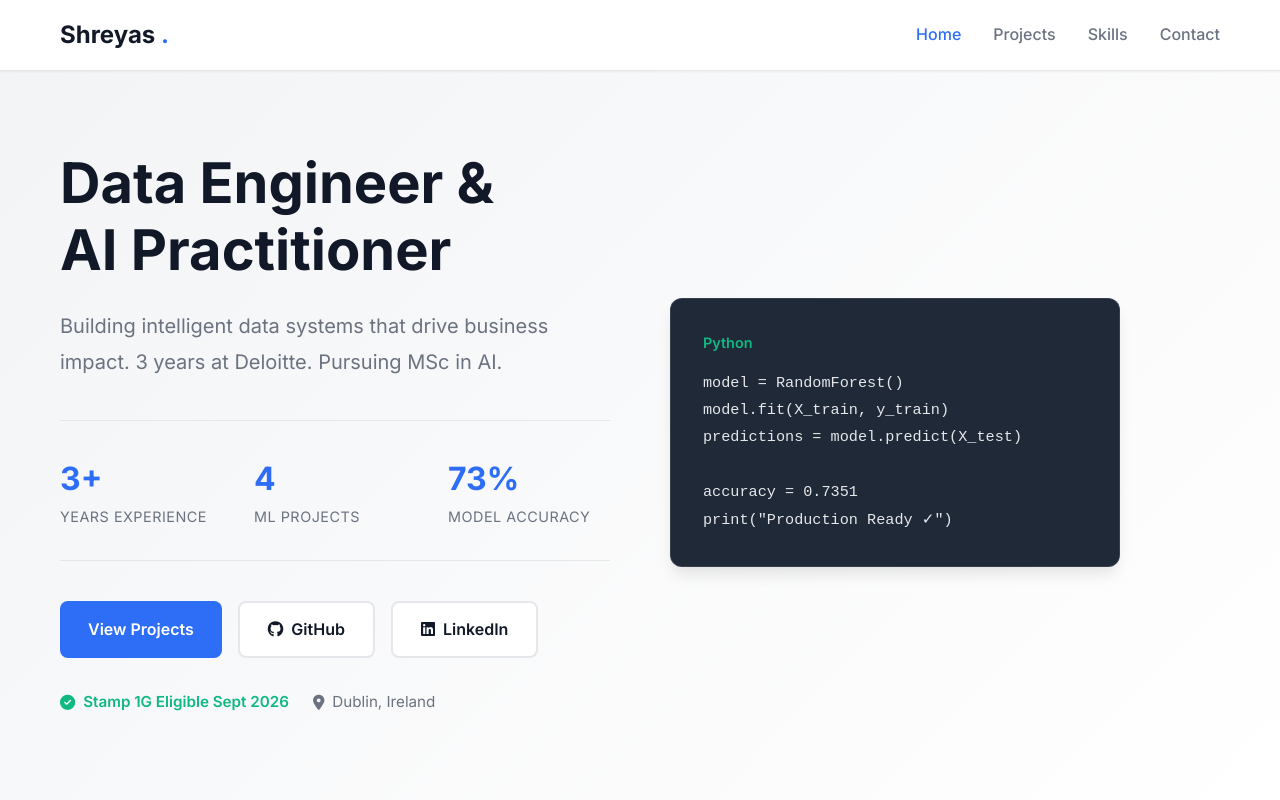
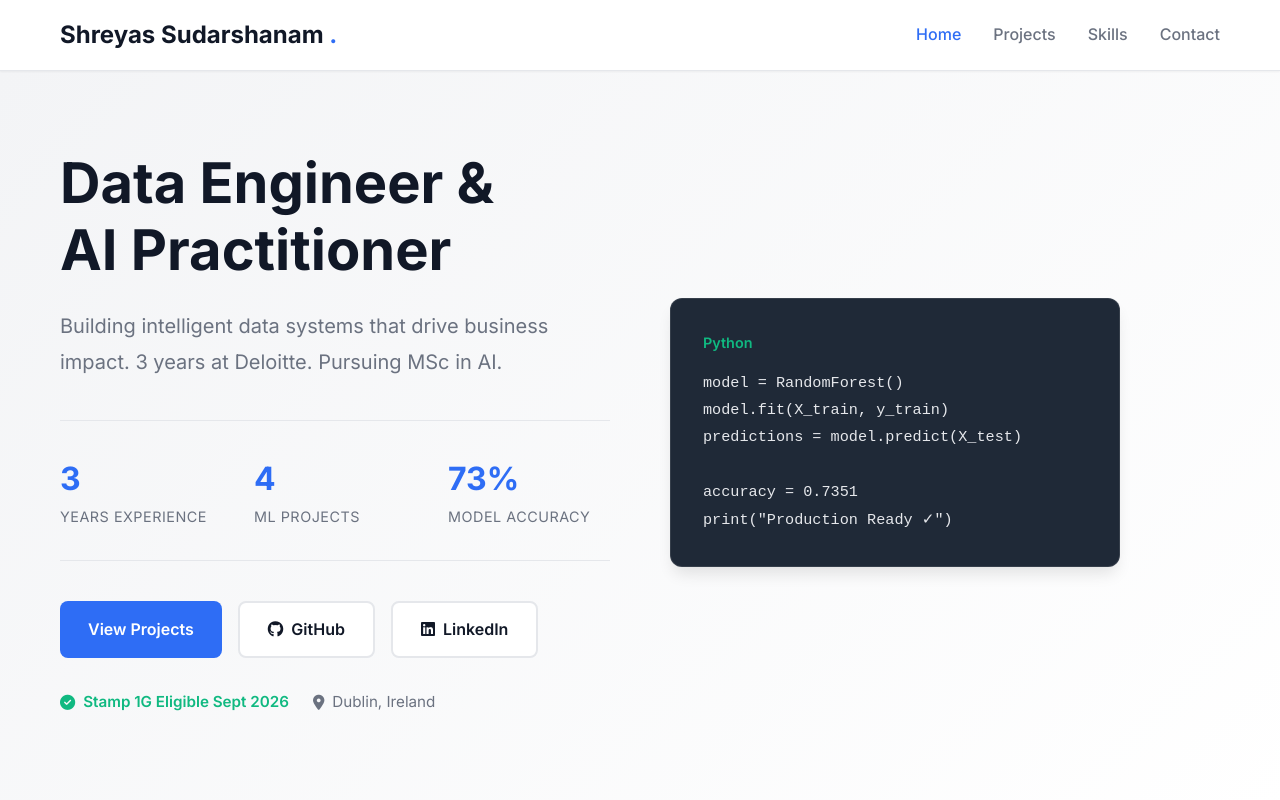
Before and after one commit to Shreyas1432/Shreyas-Sudarshanam, a plain HTML site: page index.html in a window 1280 px wide. Shown: the top 800 px of the page. Drawn offline with Linux system fonts and the light colour scheme.

Commit message:
Update index.html

```diff
--- a/index.html
+++ b/index.html
@@ -642,7 +642,7 @@
         <div class="container">
             <div class="nav-content">
                 <a href="#" class="logo">
-                    <span>Shreyas</span>
+                    <span>Shreyas Sudarshanam</span>
                     <span class="logo-dot">.</span>
                 </a>
                 <ul class="nav-links">
@@ -668,7 +668,7 @@
                 </p>
                 <div class="hero-stats">
                     <div>
-                        <div class="stat-number">3+</div>
+                        <div class="stat-number">3</div>
                         <div class="stat-label">Years Experience</div>
                     </div>
                     <div>
```
